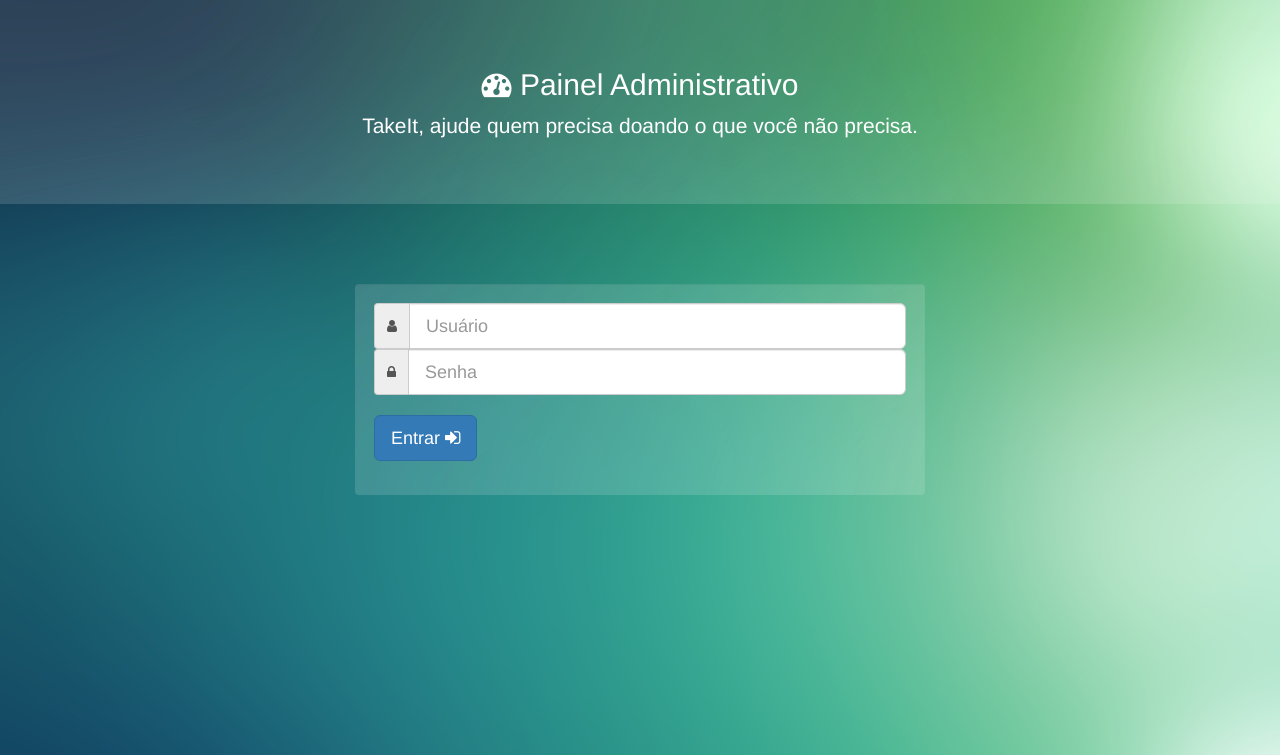
After one commit to LZrichter/takeIt-1, a CodeIgniter app: page /database/index.php/login/index in a window 1280 px wide. The commit adds this page. Shown: the top 755 px of the page. Run offline with CodeIgniter, Linux system fonts and the light colour scheme.

Commit message:
view login

```diff
--- /dev/null
+++ b/assets/css/login.css
@@ -0,0 +1,19 @@
+
+body{
+	background-image: url("../img/login-back.jpg");
+	background-attachment:fixed;
+	background-size:cover;
+}
+
+.well{
+	margin: 50px;
+	background-color: rgba(245, 245, 245, 0.15) !important;
+	border: 0px !important;
+}
+
+.jumbotron {
+	padding-top: 50px;
+    padding-bottom: 60px;
+	color: #fff !important;
+	background-color: rgba(245, 245, 245, 0.15) !important;
+}
--- a/assets/css/menu.css
+++ b/assets/css/menu.css
@@ -41,6 +41,16 @@
     font-size: 25px;
 }
 
+#main-menu.navbar-default .navbar-nav>li#notificacao .btn:focus, .btn:hover {
+    text-decoration: none !important;
+}
+
+#main-menu.navbar-default .navbar-nav>li#notificacao .btn-link:focus, .btn-link:hover {
+    outline: 0px auto -webkit-focus-ring-color !important;
+}
+
+
+
 
 #main-menu.navbar-default .navbar-nav>li#sair{
     margin-top: 8px;
--- a/takeit/controllers/login.php
+++ b/takeit/controllers/login.php
@@ -1,18 +1,22 @@
 <?php defined('BASEPATH') OR exit('OPSSS... Não é permitido direto acesso ao script!!');
 
-class Inicio extends CI_Controller{
+class Login extends CI_Controller{
 
 	function __construct(){
 		parent::__construct();
+		$this->load->helper('url');
 	}
 
 	public function index(){
-		$dados["titulo"] = "Inicio";
 
-		$this->load->model("inicio_model","ini");
+		$dados["titulo"] = "Painel Administrativo";
+		$dados["slogan"] = "TakeIt, ajude quem precisa doando o que você não precisa.";
+		$dados["css"]    = "login.css";
 
-		$dados["teste"] = $this->ini->teste();
+		//$this->load->model("usuario_model","user");
 
-		$this->load->view('inicio', $dados);
+		$this->load->view('templates/head', $dados);
+		$this->load->view('login', $dados);
+		$this->load->view('templates/footer');
 	}
 }
--- /dev/null
+++ b/takeit/views/login.php
@@ -0,0 +1,31 @@
+<header id="headerLogin">
+		<div class="jumbotron text-center">
+	  		<h2><i class="fa fa-dashboard"></i> <?= $titulo ?></h2>
+	  		<p> <?= $slogan ?></p>
+		</div>
+</header>
+
+	<main id="mainLogin">
+		<div class="container">
+			<div class="well col-xs-6 col-xs-offset-3">
+			 	<form class="form-group form-group-lg form-horizontal" id="loginForm" method="post" action="?page=login">
+					  <div class="input-group " id="firstInput">
+					    <span class="input-group-addon"><i class="fa fa-user"></i></span>
+					    <input id="usuario" type="text" class="form-control" name="usuario" placeholder="Usuário"
+					    required
+					    oninvalid="this.setCustomValidity('O nome do usuário é obrigatório!')"
+					    oninput="setCustomValidity('')">
+					  </div>
+					  <div class="input-group">
+					    <span class="input-group-addon"><i class="fa fa-lock"></i></span>
+					    <input id="password" type="password" class="form-control" name="password" placeholder="Senha"
+					    required
+					    oninvalid="this.setCustomValidity('A senha é obrigatória!')"
+					    oninput="setCustomValidity('')">
+					  </div>
+					  <br>
+					  <button class="btn btn-primary btn-lg">Entrar <span class="fa fa-sign-in"></span></button>
+				</form>
+			</div>
+		</div>
+	</main>
--- a/takeit/views/templates/header.php
+++ b/takeit/views/templates/head.php
@@ -6,6 +6,7 @@
 		<!-- CSS -->
 		<link rel="stylesheet" type="text/css" href="<?= base_url();?>assets/css/menu.css">
 		<link rel="stylesheet" type="text/css" href="<?= base_url();?>assets/css/footer.css">
+		<link rel="stylesheet" type="text/css" href="<?= base_url();?>assets/css/<?= (isset($css) ? $css : "style")?>">
 		<link rel="stylesheet" type="text/css" href="<?= base_url();?>assets/css/font-awesome.min.css">
 		<link rel="stylesheet" type="text/css" href="<?= base_url();?>assets/css/bootstrap.min.css">
 		<!-- JS -->
--- a/takeit/views/templates/menu.php
+++ b/takeit/views/templates/menu.php
@@ -8,7 +8,7 @@
         <div class="collapse navbar-collapse navbar-menubuilder">
             <ul class="nav navbar-nav navbar-right">
                 <li id="notificacao">
-                  <button class="btn btn-default btn-lg btn-link">
+                  <button class="btn btn-lg btn-link">
                     <span class="fa fa-bell notify-bell"></span>
                     <span class="badge badge-notify">3</span>
                   </button>
```
Also changed, not shown: assets/img/login-back.jpg (added).
